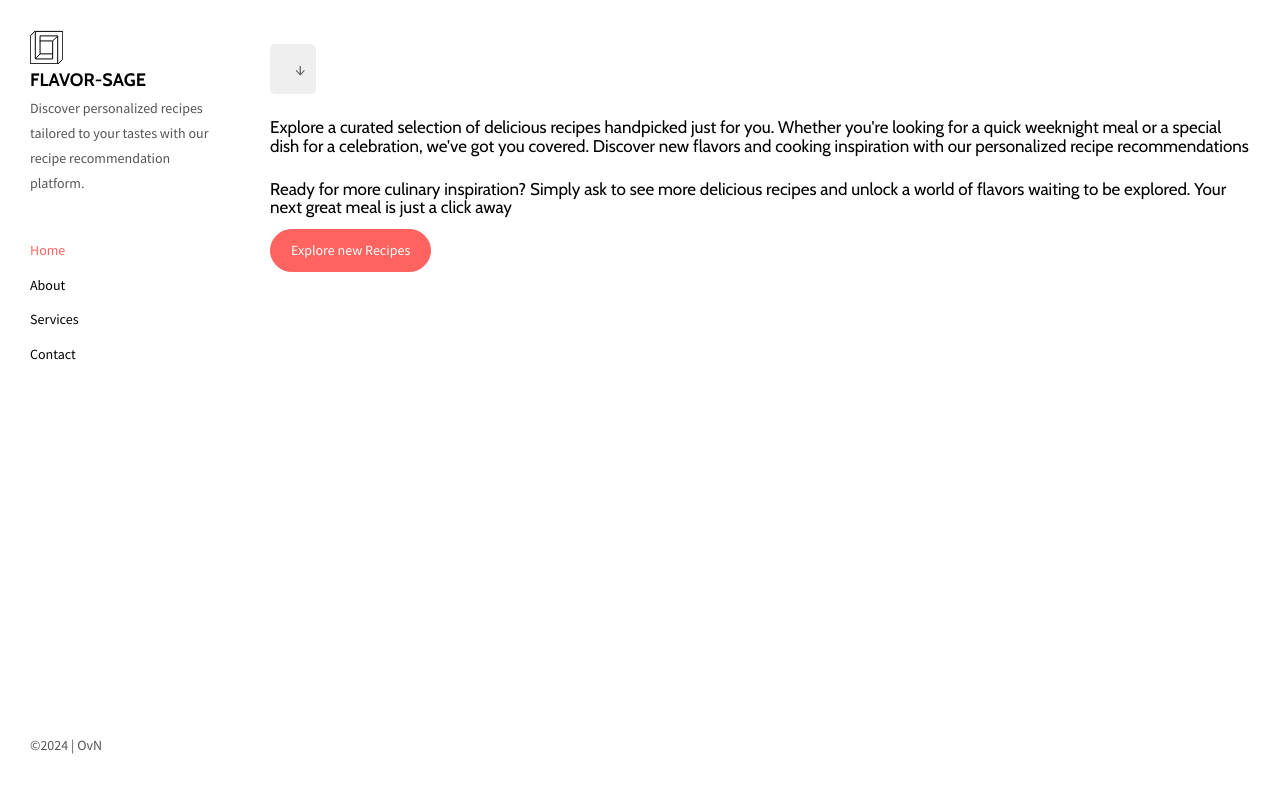
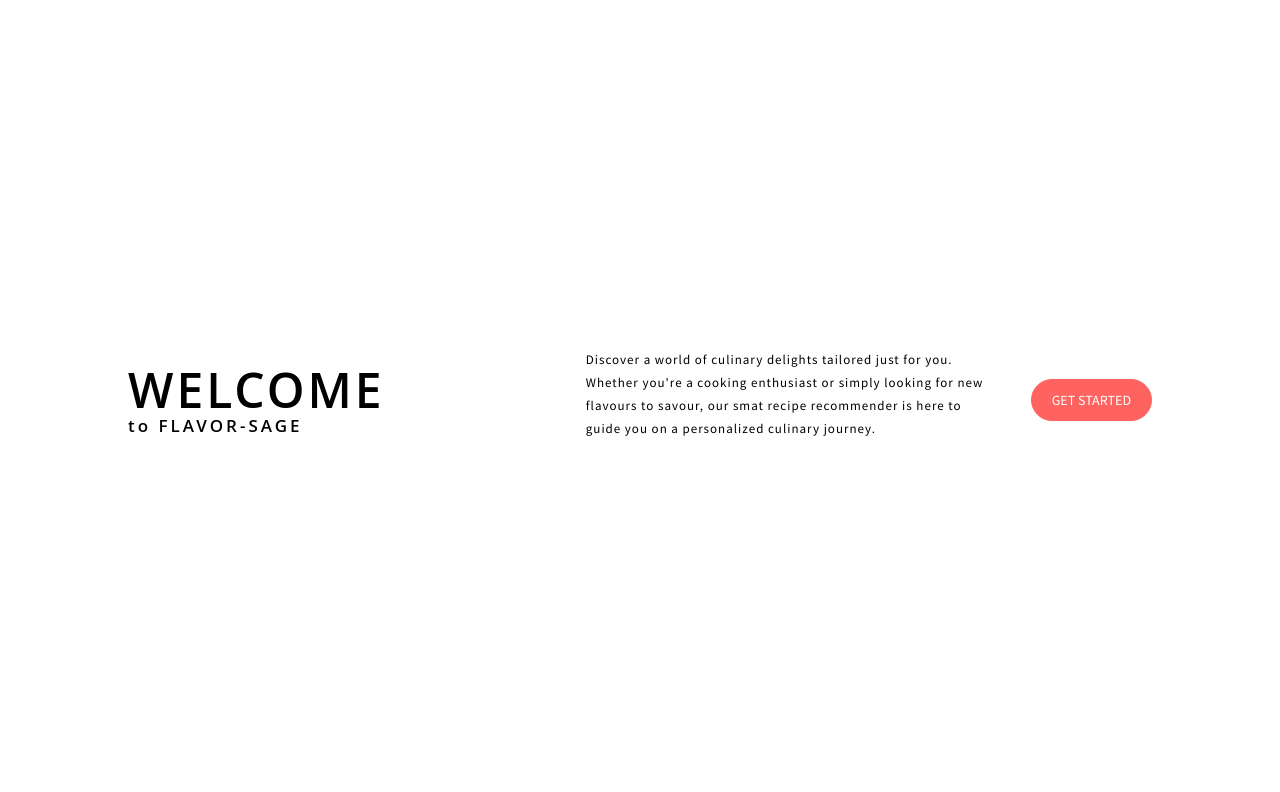
Before and after one commit to OvNMacharla/flavor-sage, a React (Create React App) app: page / in a window 1280 px wide. Shown: the top 792 px of the page. Built offline with nearby package versions, Linux system fonts and the light colour scheme.

Commit message:
routiing error

```diff
--- a/src/AppRouter.jsx
+++ b/src/AppRouter.jsx
@@ -22,7 +22,7 @@ function AppRouter() {
   return (
     <Router>
       <Routes>
-        {answers ? (<Route path="/" element={<Home />} /> ): (<Route path="/" element={<Welcome />} />)}
+        {answers[0]? (<Route path="/" element={<Home />} /> ): (<Route path="/" element={<Welcome />} />)}
         {/* <Route path="/" element={<Welcome />} />
         <Route path="/home" element={<Home />} /> */}
         <Route path="/about" element={<About/>} />
```
